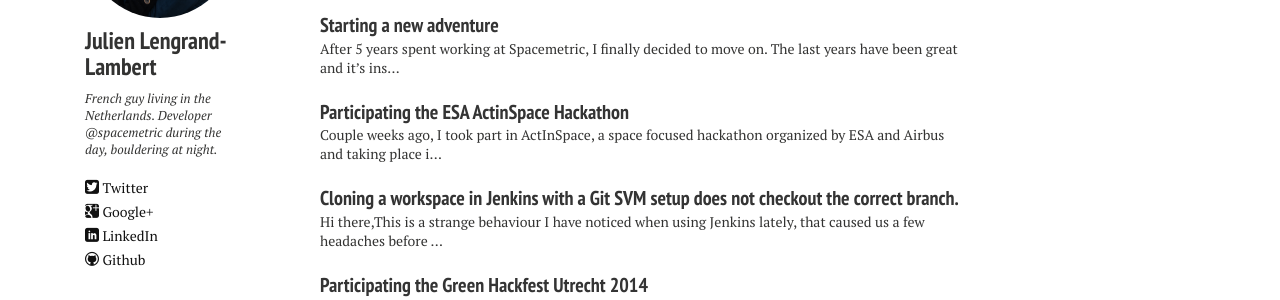
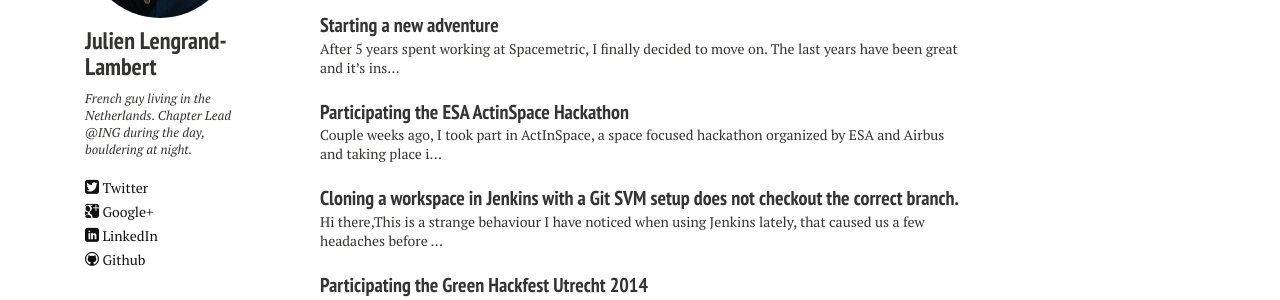
Before and after one commit to jlengrand/jlengrand.github.io, a Jekyll site: the page built from index.md, in a window 1280 px wide. Shown: the part 606-906 px from the top of the page. Built offline with Jekyll 4.4.1, drawn with Linux system fonts in a browser that asks for light colours; nearby versions of some CDN libraries; some of the changed lines change nothing that is shown.

Commit message:
Update bio

```diff
--- a/_config.yml
+++ b/_config.yml
@@ -1,6 +1,6 @@
 title:            Look up to the future
-tagline:          Coding, Rants and other thoughts
-description:      Coding, Rants and other thoughts
+tagline:          Coding and other thoughts
+description:      Coding and other thoughts
 # Your site's domain goes here. Leave localhost server or blank when working locally.
 url:              http://jlengrand.github.io
 
@@ -8,7 +8,7 @@
 owner:
   name:           Julien Lengrand-Lambert
   avatar:         us.jpg
-  bio:            "French guy living in the Netherlands. Developer @spacemetric during the day, bouldering at night."
+  bio:            "French guy living in the Netherlands. Chapter Lead @ING during the day, bouldering at night."
   email:          julien@lengrand.fr
   # Social networking links are used in author-bio sidebar. Update and remove as you like.
   twitter: jlengrand
```
